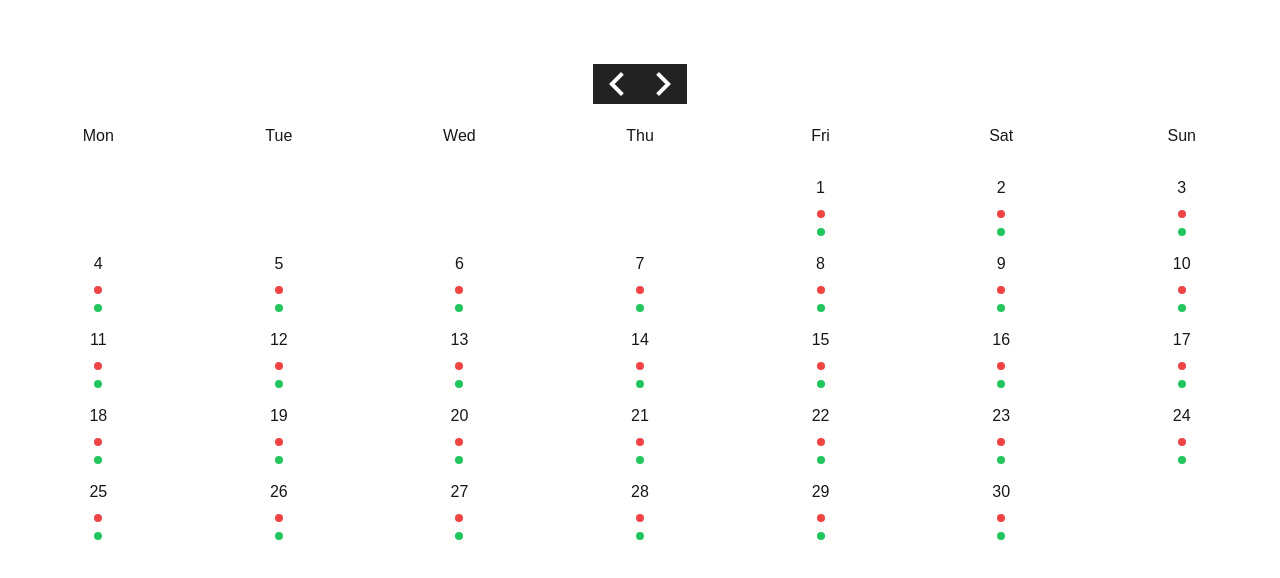
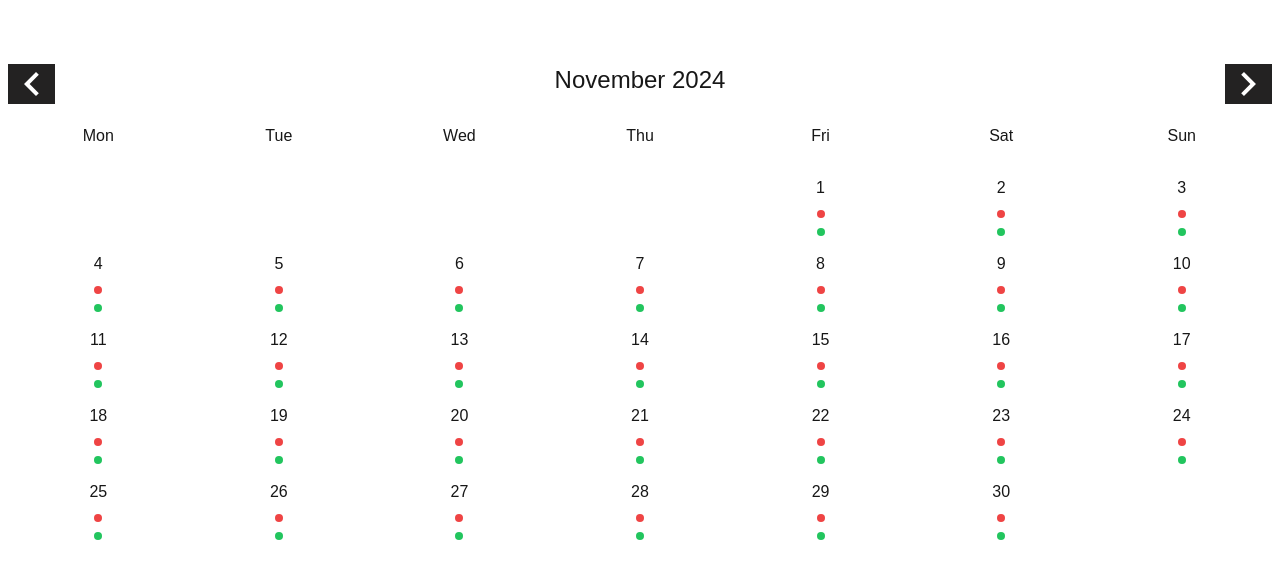
Before and after one commit to Techoplite/arete, a Next.js app: page / in a window 1280 px wide. Shown: the top 578 px of the page. Built offline with nearby package versions, Linux system fonts and the light colour scheme.

Commit message:
Display current month

```diff
--- a/src/components/CalendarControls.tsx
+++ b/src/components/CalendarControls.tsx
@@ -49,7 +49,7 @@ export default function CalendarControls() {
         </svg>
       </button>
 
-      <div></div>
+      <div className='w-full text-2xl text-center'>{months[1]}</div>
 
       <button
         id={NEXT}
```
